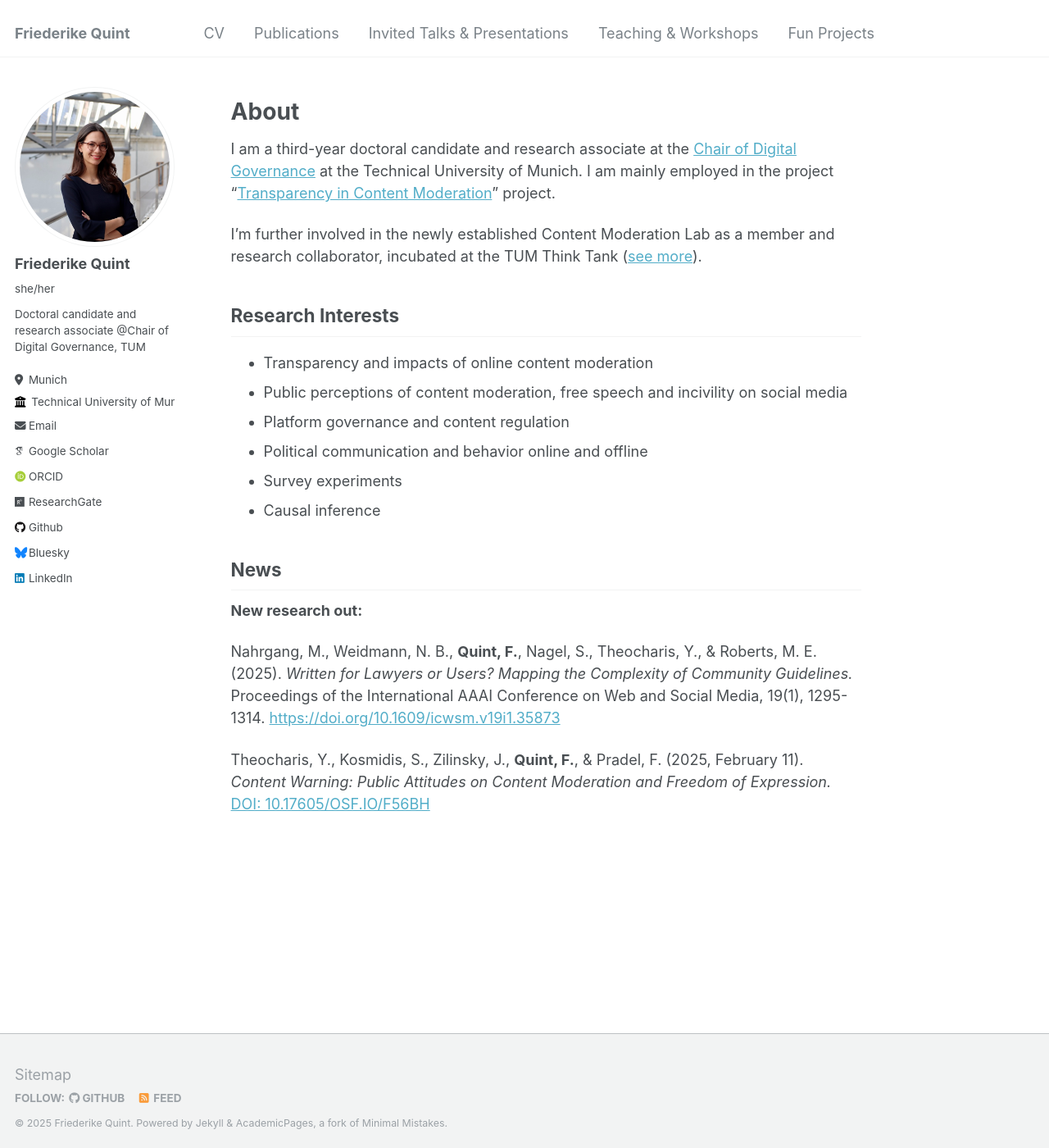
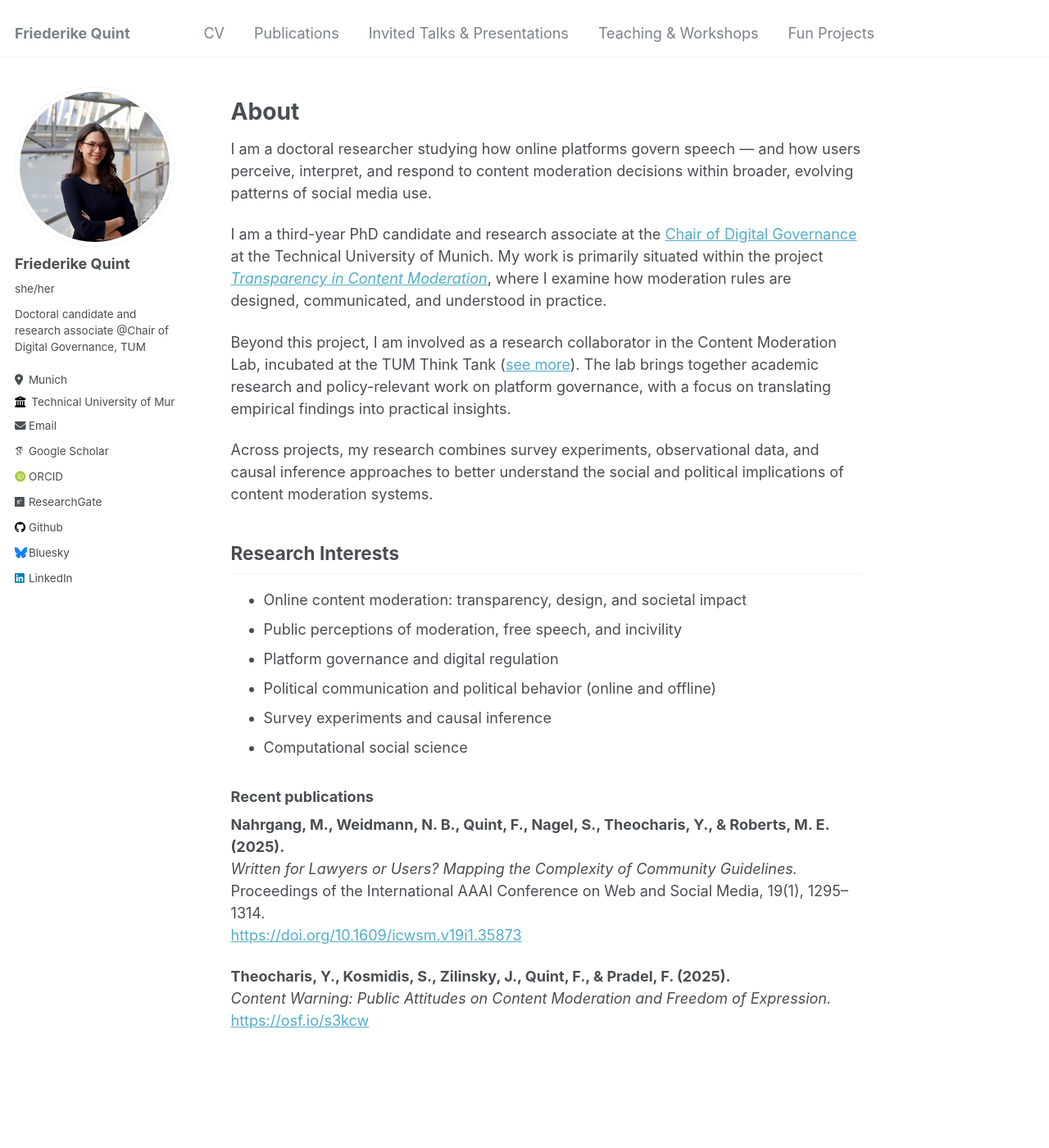
Before and after one commit to friederikequint/friederikequint.github.io, a Jekyll site: the page built from _pages/about.md, in a window 1280 px wide and 1400 px high. Shown: the whole window at 82% size. Built offline with Jekyll 4.4.1, drawn with Linux system fonts in a browser that asks for light colours; some web fonts are replaced.

Commit message:
Revise About section for clarity and detail
Updated the About section to reflect current research focus and projects, enhancing clarity and detail.

```diff
--- a/_pages/about.md
+++ b/_pages/about.md
@@ -11,10 +11,13 @@ redirect_from:
 
 # About
 
+I am a doctoral researcher studying how online platforms govern speech — and how users perceive, interpret, and respond to content moderation decisions within broader, evolving patterns of social media use.
 
-I am a third-year doctoral candidate and research associate at the [Chair of Digital Governance](https://www.hfp.tum.de/en/digitalgovernance/home/){:target="_blank"} at the Technical University of Munich. I am mainly employed in the project "[Transparency in Content Moderation](https://www.tum.de/en/news-and-events/all-news/press-releases/details/analyse-des-verhaltens-von-social-media-plattformen){:target="_blank"}" project.
+I am a third-year PhD candidate and research associate at the [Chair of Digital Governance](https://www.hfp.tum.de/en/digitalgovernance/home/){:target="_blank"} at the Technical University of Munich. My work is primarily situated within the project *[Transparency in Content Moderation](https://www.tum.de/en/news-and-events/all-news/press-releases/details/analyse-des-verhaltens-von-social-media-plattformen){:target="_blank"}*, where I examine how moderation rules are designed, communicated, and understood in practice.
 
-I'm further involved in the newly established Content Moderation Lab as a member and research collaborator, incubated at the TUM Think Tank ([see more](https://tumthinktank.de/project/content-moderation-lab/){:target="_blank"}).
+Beyond this project, I am involved as a research collaborator in the Content Moderation Lab, incubated at the TUM Think Tank ([see more](https://tumthinktank.de/project/content-moderation-lab/){:target="_blank"}). The lab brings together academic research and policy-relevant work on platform governance, with a focus on translating empirical findings into practical insights.
+
+Across projects, my research combines survey experiments, observational data, and causal inference approaches to better understand the social and political implications of content moderation systems.
 
 
 
@@ -22,23 +25,22 @@ I'm further involved in the newly established Content Moderation Lab as a member
 
 ## Research Interests
 
-
-* Transparency and impacts of online content moderation
-* Public perceptions of content moderation, free speech and incivility on social media
-* Platform governance and content regulation
-* Political communication and behavior online and offline
-* Survey experiments
-* Causal inference
+* Online content moderation: transparency, design, and societal impact
+* Public perceptions of moderation, free speech, and incivility
+* Platform governance and digital regulation
+* Political communication and political behavior (online and offline)
+* Survey experiments and causal inference
+* Computational social science
 
 
 
-## News
+### Recent publications
 
-**New research out:**
+**Nahrgang, M., Weidmann, N. B., Quint, F., Nagel, S., Theocharis, Y., & Roberts, M. E. (2025).**
+*Written for Lawyers or Users? Mapping the Complexity of Community Guidelines.*
+Proceedings of the International AAAI Conference on Web and Social Media, 19(1), 1295–1314.
+[https://doi.org/10.1609/icwsm.v19i1.35873](https://doi.org/10.1609/icwsm.v19i1.35873){:target="_blank"}
 
-Nahrgang, M., Weidmann, N. B., **Quint, F.**, Nagel, S., Theocharis, Y., & Roberts, M. E. (2025). *Written for Lawyers or Users? Mapping the Complexity of Community Guidelines.*
-Proceedings of the International AAAI Conference on Web and Social Media, 19(1), 1295-1314. [https://doi.org/10.1609/icwsm.v19i1.35873](https://doi.org/10.1609/icwsm.v19i1.35873){:target="_blank"}
-
-Theocharis, Y., Kosmidis, S., Zilinsky, J., **Quint, F.**, & Pradel, F. (2025, February 11).
+**Theocharis, Y., Kosmidis, S., Zilinsky, J., Quint, F., & Pradel, F. (2025).**
 *Content Warning: Public Attitudes on Content Moderation and Freedom of Expression.*
-[DOI: 10.17605/OSF.IO/F56BH](https://osf.io/s3kcw){:target="_blank"}
+[https://osf.io/s3kcw](https://osf.io/s3kcw){:target="_blank"}
```
